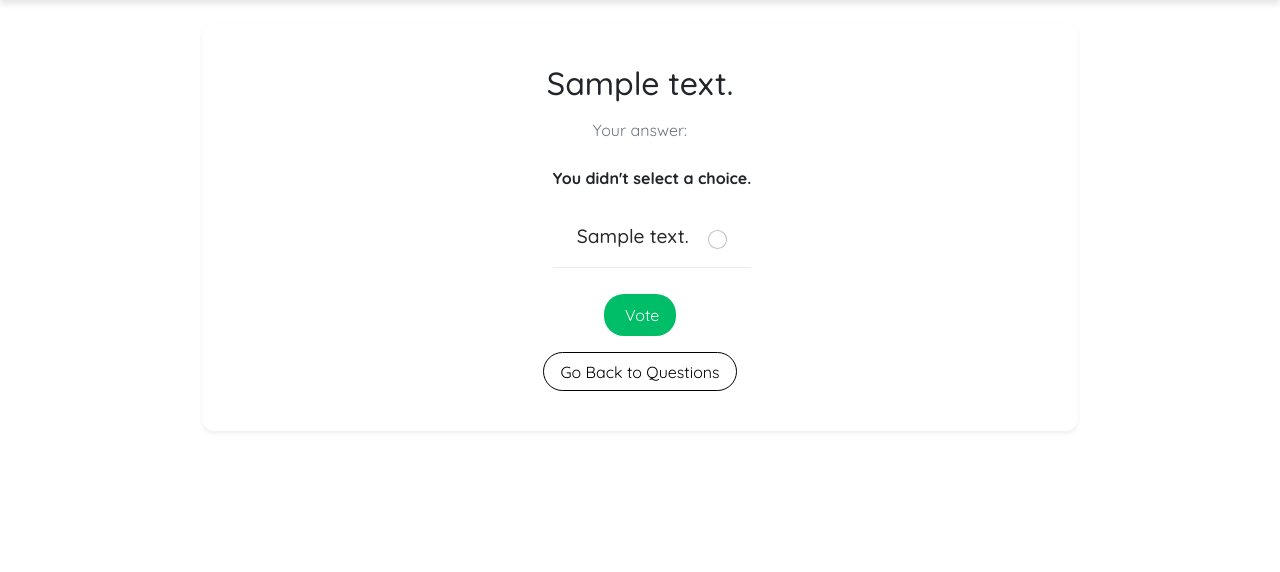
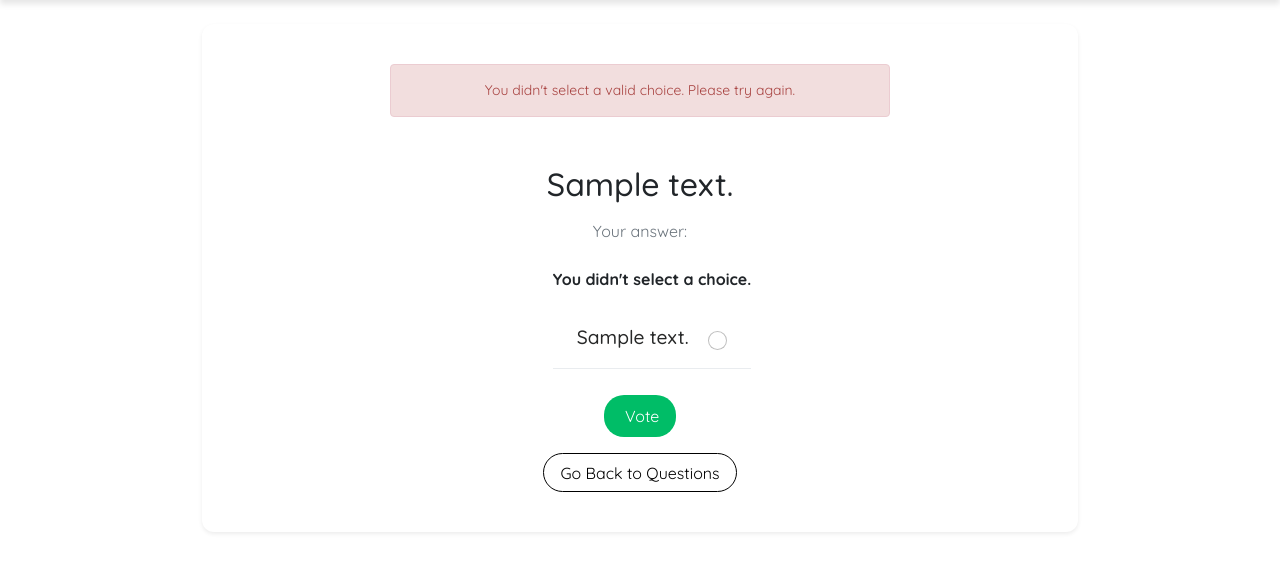
Before and after one commit to luddehs/Svartklubben-FM, a Django app: page /polls/1/vote/ in a window 1280 px wide. Shown: the part 86-658 px from the top of the page. Run offline with Django 4.2, Linux system fonts and the light colour scheme; a user stored in the database is signed in; tables that the repository leaves empty hold one stand-in row (values such as "Sample post"); some libraries are stand-ins or nearby versions.

Commit message:
Added messages to actions in polls views

```diff
--- a/polls/templates/polls/delete.html
+++ b/polls/templates/polls/delete.html
@@ -15,9 +15,6 @@
                     {% csrf_token %}
                     <div class="d-flex flex-column align-items-center">
                         <fieldset class="form-check mb-2">
-                            {% if error_message %}
-                                <p class="text-center text-danger"><strong>{{ error_message }}</strong></p>
-                            {% endif %}
                             {% for choice in question.choice_set.all %}
                                 <div class="form-check polls-choice-item d-flex justify-content-between align-items-center">
                                     <label class="form-check-label mb-0" for="choice{{ forloop.counter }}">{{ choice.choice_text }}</label>
--- a/polls/templates/polls/detail.html
+++ b/polls/templates/polls/detail.html
@@ -5,6 +5,15 @@
 <div class="container py-4">
     <div class="card shadow-sm">
         <div class="card-body">
+            {% if messages %}
+                <div class="messages">
+                    {% for message in messages %}
+                        <div class="alert alert-{{ message.tags }} text-center mb-5 message-wrapper">
+                            {{ message }}
+                        </div>
+                    {% endfor %}
+                </div>
+            {% endif %}
             <div class="text-center mb-4">
                 <div>
                     <h2 class="mb-3 polls-question-title">{{ question.question_text }}</h2>
--- a/polls/views.py
+++ b/polls/views.py
@@ -1,5 +1,6 @@
 from django.contrib.auth.decorators import login_required
 from django.contrib.auth.mixins import LoginRequiredMixin
+from django.contrib import messages
 from django.db.models import F
 from django.http import HttpResponseRedirect
 from django.shortcuts import get_object_or_404, render
@@ -36,7 +37,6 @@ class DetailView(LoginRequiredMixin, generic.DetailView):
         context = super(DetailView, self).get_context_data(**kwargs)
         try:
             context['vote'] = ChoiceVote.objects.get(users__in=[self.request.user], choice__question=self.get_object())
-            print(f'Choice {context["vote"].choice.id}')
         except ChoiceVote.DoesNotExist:
             pass
         return context
@@ -53,23 +53,36 @@ def vote(request, question_id):
     try:
         selected_choice = question.choice_set.get(pk=request.POST["choice"])
         user_vote, created = ChoiceVote.objects.get_or_create(choice=selected_choice)
+
+        vote_changed = False
+
         if request.user not in user_vote.users.all():
             user_vote.users.add(request.user)
             user_vote.save()
             selected_choice.votes = F("votes") + 1
             selected_choice.save()
+        else:
+            messages.info(request, "You have already voted for this choice.")
+            return HttpResponseRedirect(reverse("polls:results", args=(question.id,)))
+
         previous_votes = ChoiceVote.objects.filter(choice__question=question)
         for vote in previous_votes:
-            if vote.choice != selected_choice:
-                if request.user in vote.users.all():
-                    vote.users.remove(request.user)
-                    vote.choice.votes -= 1
-                    vote.save()
-                    vote.choice.save()
+            if vote.choice != selected_choice and request.user in vote.users.all():
+                vote.users.remove(request.user)
+                vote.choice.votes -= 1
+                vote.save()
+                vote.choice.save()
+                vote_changed = True
+
+        if vote_changed:
+            messages.success(request, "Your vote has been updated to the new choice.")
+        else:
+            messages.success(request, "Your vote was successfully submitted.")
 
         return HttpResponseRedirect(reverse("polls:results", args=(question.id,)))
+
     except (KeyError, Choice.DoesNotExist):
-        # Redisplay the question voting form.
+        messages.error(request, "You didn't select a valid choice. Please try again.")
         return render(
             request,
             "polls/detail.html",
@@ -83,14 +96,18 @@ def vote(request, question_id):
 @login_required
 def delete_vote(request, question_id):
     question = get_object_or_404(Question, pk=question_id)
-    vote = ChoiceVote.objects.get(users__in=[request.user], choice__question=question)
-    if request.POST:
-        print('should delete')
-        vote.users.remove(request.user)
-        vote.choice.votes -= 1
-        vote.save()
-        vote.choice.save()
-        return HttpResponseRedirect(reverse("polls:detail", args=(question.id,)))
+    try:
+        vote = ChoiceVote.objects.get(users__in=[request.user], choice__question=question)
+        if request.POST:
+            vote.users.remove(request.user)
+            vote.choice.votes -= 1
+            vote.save()
+            vote.choice.save()
+            messages.success(request, "Your vote has been successfully deleted.")
+            return HttpResponseRedirect(reverse("polls:detail", args=(question.id,)))
+    except ChoiceVote.DoesNotExist:
+        messages.error(request, "You have not voted on this question.")
+
     return render(request, "polls/delete.html",
                 {
                     "question": question,
--- a/static/css/style.css
+++ b/static/css/style.css
@@ -116,13 +116,46 @@ body {
 }
 
 
-/* Call to Action Alert */
+/* Alert Messages*/
+
+.alert {
+    padding: 15px;
+    margin-bottom: 20px;
+    border: 1px solid transparent;
+    border-radius: 4px;
+    font-size: 14px;
+}
+
 .alert-warning {
     background-color: #fff3cd;
     color: #856404;
     border: 1px solid #ffeeba;
     border-radius: 4px;
 }
+
+.alert-success {
+    color: #3c763d;
+    background-color: #dff0d8;
+    border-color: #d6e9c6;
+}
+
+.alert-error, .alert-danger {
+    color: #a94442;
+    background-color: #f2dede;
+    border-color: #ebccd1;
+}
+
+.alert-info {
+    color: #31708f;
+    background-color: #d9edf7;
+    border-color: #bce8f1;
+}
+
+.message-wrapper {
+    max-width: 500px;
+    margin: 0 auto;
+}
+
 
 /* Card styling */
 
```
Also changed, not shown: polls/templates/polls/results.html (+9 -0 lines), 1 other file.
